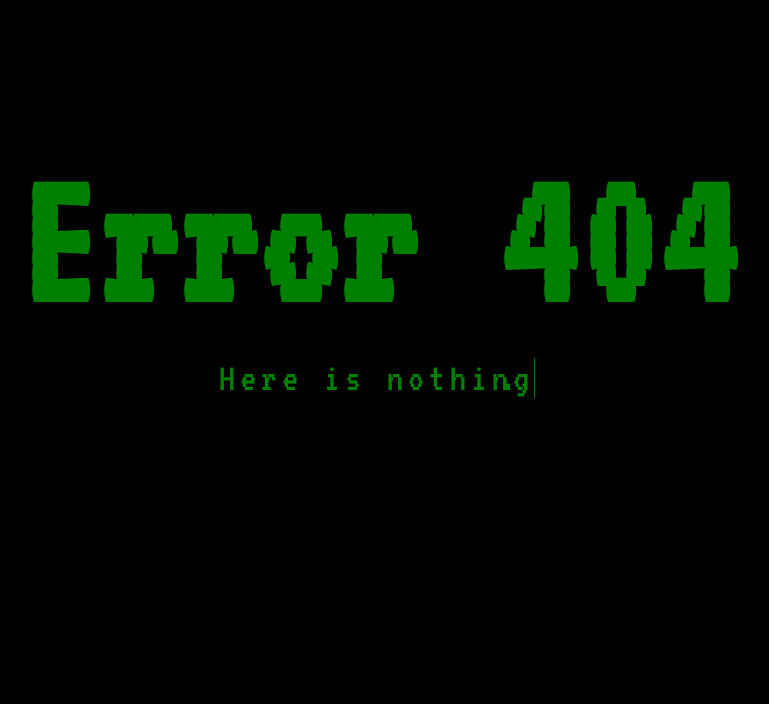
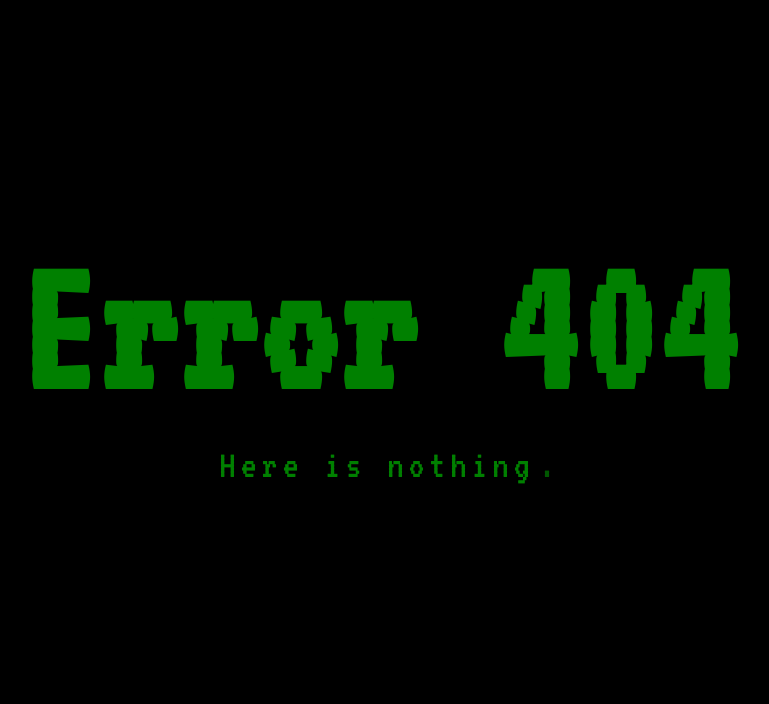
Before and after one commit to WronaDEV/wronadev.github.io, a PHP site: page /404.html in a window 1280 px wide. Shown: the top 704 px of the page, without its empty margins (263-1032 px from the left). Run offline with PHP 8.4, Linux system fonts and the light colour scheme.

Commit message:
Add files via upload

```diff
--- a/404.css
+++ b/404.css
@@ -1,5 +1,14 @@
 body {
     background-color: black;
+}
+
+#error-404-section {
+    position: absolute;
+    width: 710px;
+    height: 610px;
+    top: 50%;
+    left: 50%;
+    transform: translate(-50%, -50%);
 }
 
 #error-404-h1 {
@@ -21,7 +30,6 @@ body {
     left: 50%;
     transform: translate(-50%, 0);
     overflow: hidden;
-    border-right: 1px solid green;
     white-space: nowrap;
     letter-spacing: 5px;
     animation:
@@ -36,35 +44,21 @@ body {
     font-size: 40px;
     margin-top: 350px;
     left: 50%;
-    margin-left: 131px;
+    margin-left: 170px;
     transform: translate(-50%, 0);
-    animation: dot-animation 1s infinite;
+    opacity: 0;
+    animation: dot-animation 1s 3.4s infinite;
 }
 
-@keyframes hacker-animation {
-    0% {
-        width: 0%;
-    }
-    100% {
-        width: 100%;
-    }
-}
 
 @keyframes dot-animation {
-    0% {
-        visibility: hidden;
-    }
-    50% {
-        visibility: visible;
-    }
-    100% {
-        visibility: hidden;
-    }
+    0%, 100% { opacity: 0; }
+    50% { opacity: 1; }
 }
 
 @keyframes typing {
     from { width: 0 }
-    to { width: 330px }
+    to { width: 320px }
 }
 
 @keyframes blink-caret {
--- a/404.html
+++ b/404.html
@@ -9,8 +9,10 @@
     <link href="https://fonts.googleapis.com/css2?family=VT323&display=swap" rel="stylesheet">
 </head>
 <body>
-    <h1 id="error-404-h1">Error 404</h1>
-    <p id="error-404-p">Here is nothing</p>
-    <p id="dot">.</p>
+    <div id="error-404-section">
+        <h1 id="error-404-h1">Error 404</h1>
+        <p id="error-404-p">Here is nothing</p>
+        <p id="dot">.</p>
+    </div>
 </body>
 </html>
```
